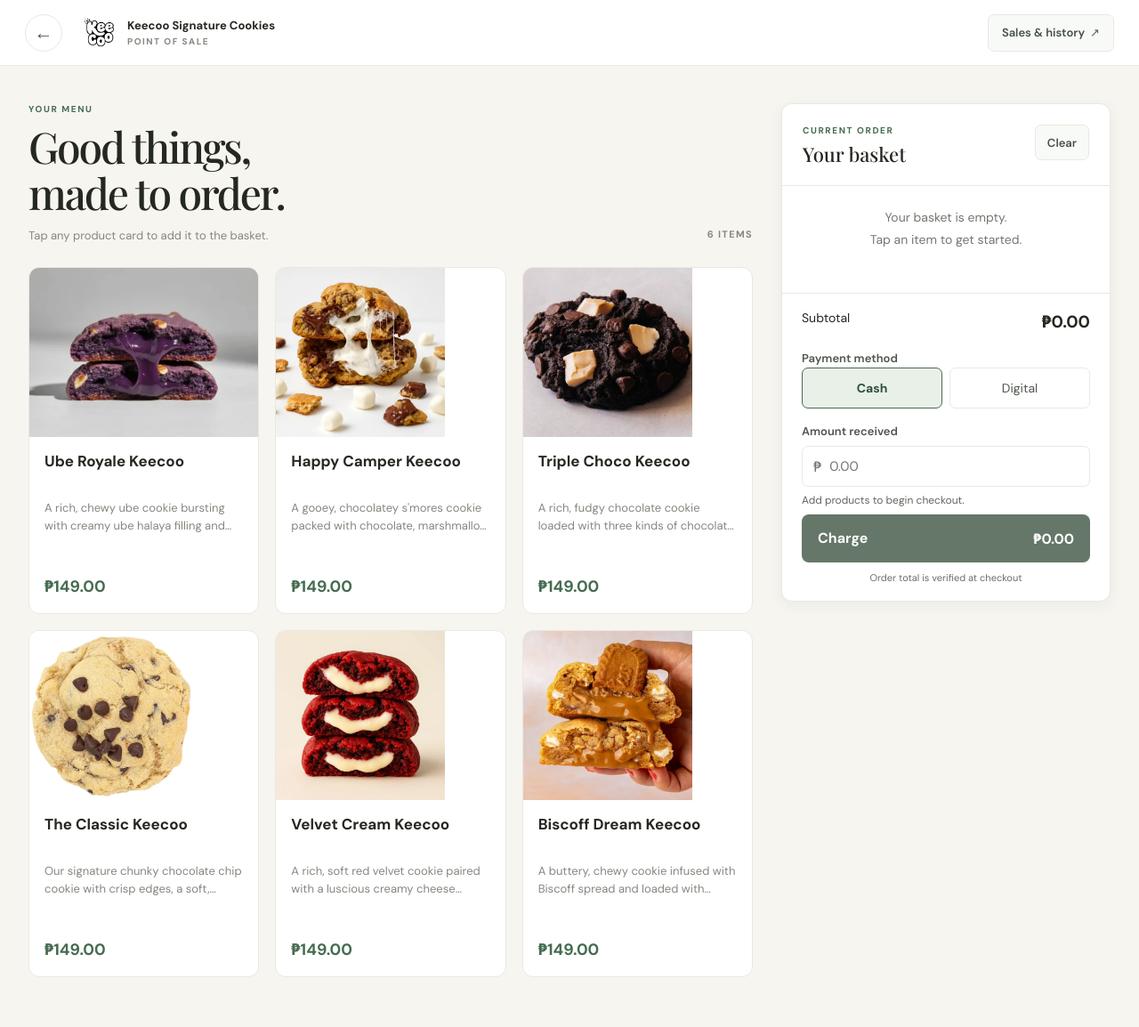
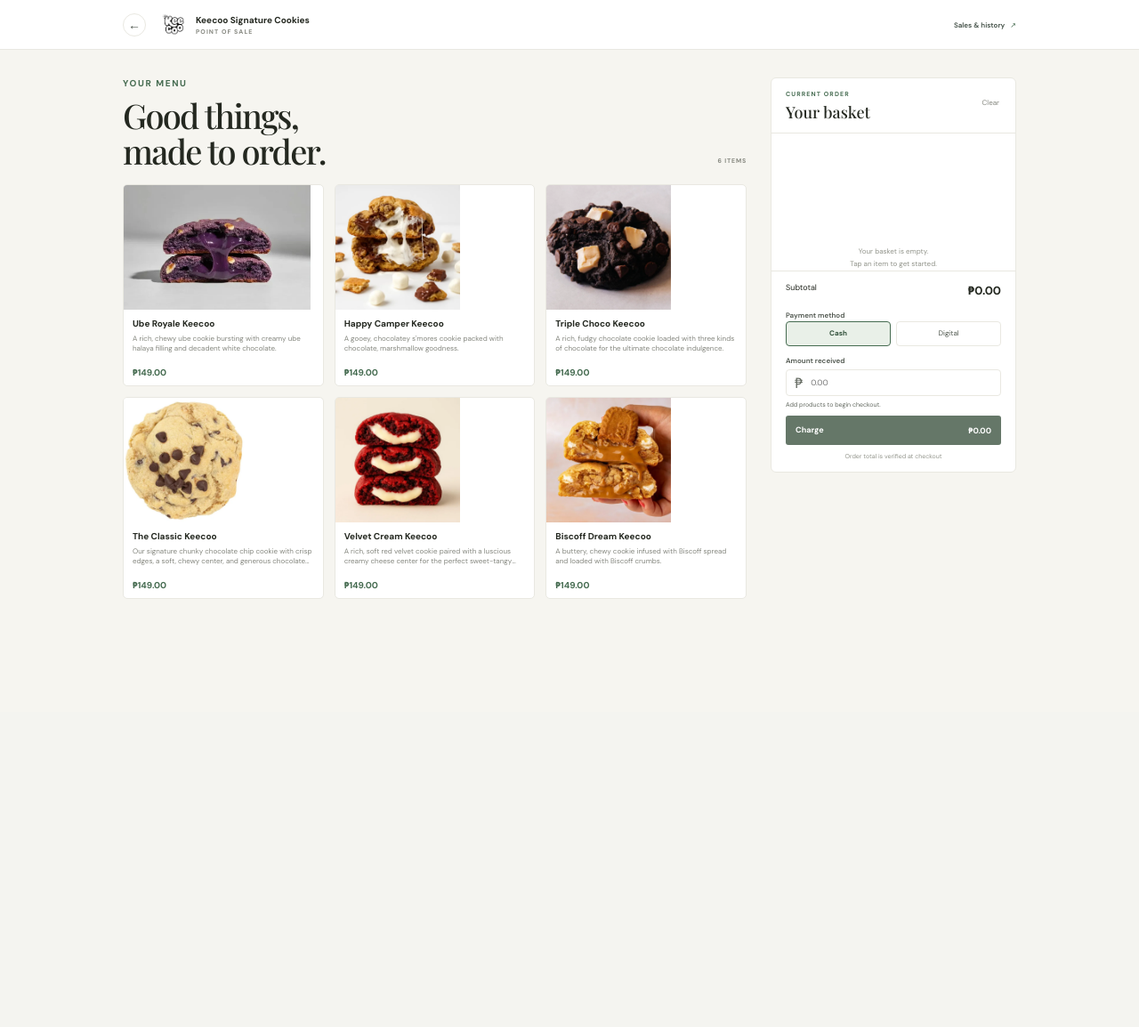
Before and after one commit to tranzfastitdept/twopos, a Flask app: page /keecoo_pos/ in a window 1280 px wide. Shown: the whole page at 89% size. After the commit the page ends 673 px from the top, so only its background shows below. Run offline with Flask 3, Linux system fonts and the light colour scheme.

Commit message:
Edited MainForm, static/app.css, static/pos.js, templates/pos.html and 1 more

```diff
--- a/static/app.css
+++ b/static/app.css
@@ -40,72 +40,72 @@ img { -webkit-user-drag: none; user-drag: none; -webkit-touch-callout: none; }
 .choice-open { display: flex; width: 100%; justify-content: space-between; margin-top: 13px; color: var(--accent); font-size: 12px; font-weight: 700; }
 .home-shell footer { margin-top: 45px; color: #92948b; font-size: 11px; }
 
-.topbar { display: flex; height: 74px; align-items: center; gap: 20px; padding: 0 max(28px, calc((100vw - 1360px) / 2)); border-bottom: 1px solid var(--line); background: #fff; }
-.back-link { display: grid; width: 42px; height: 42px; place-items: center; border: 1px solid var(--line); border-radius: 50%; color: #4f584f; font-size: 21px; }
+.topbar { display: flex; height: 56px; align-items: center; gap: 16px; padding: 0 max(24px, calc((100vw - 1004px) / 2)); border-bottom: 1px solid var(--line); background: #fff; }
+.back-link { display: grid; width: 26px; height: 26px; place-items: center; border: 1px solid var(--line); border-radius: 50%; color: #4f584f; font-size: 14px; }
 .brand { display: flex; min-width: 0; align-items: center; gap: 11px; }
-.brand img { width: 42px; height: 42px; object-fit: contain; }
-.brand > span { display: flex; flex-direction: column; overflow: hidden; font-size: 13px; font-weight: 700; text-overflow: ellipsis; white-space: nowrap; }
-.brand small { margin-top: 3px; color: var(--muted); font-size: 10px; letter-spacing: .15em; }
-.nav-link { display: flex; min-height: 42px; align-items: center; margin-left: auto; padding: 0 15px; border: 1px solid var(--line); border-radius: 7px; background: #f8faf7; color: #435047; font-size: 13px; font-weight: 600; }
+.brand img { width: 29px; height: 29px; object-fit: contain; }
+.brand > span { display: flex; flex-direction: column; overflow: hidden; font-size: 10px; font-weight: 700; text-overflow: ellipsis; white-space: nowrap; }
+.brand small { margin-top: 2px; color: var(--muted); font-size: 7px; letter-spacing: .15em; }
+.nav-link { display: flex; min-height: 30px; align-items: center; margin-left: auto; padding: 0; color: #435047; font-size: 8px; font-weight: 600; }
 .nav-link span { padding-left: 6px; color: var(--accent); }
 
-.register-layout { display: grid; width: min(100% - 64px, 1360px); grid-template-columns: minmax(0, 1fr) 370px; gap: 32px; margin: 0 auto; padding: 42px 0 56px; align-items: start; }
+.register-layout { display: grid; width: min(100% - 48px, 1004px); grid-template-columns: minmax(0, 1fr) 276px; gap: 27px; margin: 0 auto; padding: 31px 0 48px; align-items: start; }
 .catalog { min-width: 0; }
-.section-heading { display: flex; align-items: flex-end; justify-content: space-between; margin-bottom: 26px; }
-.section-heading h1 { font-size: clamp(35px, 4vw, 48px); }
-.menu-hint { margin: 12px 0 0; color: var(--muted); font-size: 13px; line-height: 1.5; }
-.menu-count, .history-count { padding-bottom: 4px; color: var(--muted); font-size: 11px; font-weight: 700; letter-spacing: .12em; }
-.product-grid { display: grid; grid-auto-rows: 1fr; grid-template-columns: repeat(3, minmax(0, 1fr)); align-items: stretch; gap: 18px; }
-.product-card { position: relative; display: flex; width: 100%; height: 100%; min-width: 0; min-height: 390px; flex-direction: column; overflow: hidden; padding: 0; border: 1px solid var(--line); border-radius: 12px; background: #fff; color: var(--ink); text-align: left; cursor: pointer; transition: transform .16s ease, border-color .16s ease, box-shadow .16s ease; }
+.section-heading { display: flex; align-items: flex-end; justify-content: space-between; margin-bottom: 18px; }
+.section-heading h1 { font-size: clamp(34px, 3.1vw, 38px); line-height: 1.04; }
+.menu-hint { margin: 8px 0 0; color: var(--muted); font-size: 10px; line-height: 1.4; }
+.menu-count, .history-count { padding-bottom: 4px; color: var(--muted); font-size: 7px; font-weight: 700; letter-spacing: .12em; }
+.product-grid { display: grid; grid-auto-rows: minmax(227px, 1fr); grid-template-columns: repeat(3, minmax(0, 1fr)); align-items: stretch; gap: 12px; }
+.product-card { position: relative; display: flex; width: 100%; height: 100%; min-width: 0; min-height: 227px; flex-direction: column; overflow: hidden; padding: 0; border: 1px solid var(--line); border-radius: 5px; background: #fff; color: var(--ink); text-align: left; cursor: pointer; touch-action: manipulation; -webkit-tap-highlight-color: transparent; transition: transform .16s ease, border-color .16s ease, box-shadow .16s ease; }
 .product-card:hover, .product-card:focus-visible { transform: translateY(-2px); border-color: #c3d2c3; outline: none; box-shadow: 0 0 0 3px #356b4526, 0 10px 26px #2929181f; }
 .product-card:active { transform: scale(.99); }
-.product-image { display: block; height: 190px; flex: 0 0 190px; overflow: hidden; background: #eeede7; }
+.product-image { display: block; height: 140px; flex: 0 0 140px; overflow: hidden; background: #eeede7; }
 .product-image img { width: 100%; height: 100%; object-fit: cover; }
-.product-details { display: flex; min-height: 198px; flex: 1 1 auto; flex-direction: column; gap: 8px; padding: 16px 17px 18px; }
-.product-details > strong { display: -webkit-box; min-height: 46px; overflow: hidden; color: var(--ink); font-size: 17px; line-height: 1.35; -webkit-box-orient: vertical; -webkit-line-clamp: 2; }
-.product-description { display: -webkit-box; height: 42px; min-height: 42px; overflow: hidden; color: var(--muted); font-size: 13px; line-height: 1.5; -webkit-box-orient: vertical; -webkit-line-clamp: 2; }
-.product-price { margin-top: auto; color: var(--accent); font-size: 18px; font-weight: 700; }
+.product-details { display: flex; min-height: 85px; flex: 1 1 auto; flex-direction: column; gap: 4px; padding: 9px 10px 8px; }
+.product-details > strong { display: block; min-height: 14px; overflow: hidden; color: var(--ink); font-size: 10px; line-height: 1.3; text-overflow: ellipsis; white-space: nowrap; }
+.product-description { display: -webkit-box; height: 23px; min-height: 23px; overflow: hidden; color: var(--muted); font-size: 8px; line-height: 1.4; -webkit-box-orient: vertical; -webkit-line-clamp: 2; }
+.product-price { margin-top: auto; color: var(--accent); font-size: 10px; font-weight: 700; }
 
-.checkout { position: sticky; top: 20px; display: flex; min-height: 560px; max-height: calc(100vh - 100px); flex-direction: column; overflow: hidden; border: 1px solid var(--line); border-radius: 12px; background: #fff; box-shadow: 0 4px 16px #2428200e; }
-.checkout-heading { display: flex; align-items: flex-start; justify-content: space-between; padding: 23px 23px 20px; border-bottom: 1px solid var(--line); }
-.checkout-heading .eyebrow { margin-bottom: 5px; }
-.checkout-heading h2, .history-heading h2 { margin: 0; font-family: "Playfair Display", Georgia, serif; font-size: 22px; font-weight: 500; }
-.text-button { min-height: 40px; padding: 0 13px; border: 1px solid var(--line); border-radius: 7px; background: #f8faf7; color: #495249; font-size: 13px; font-weight: 600; cursor: pointer; }
-.basket-items { overflow: auto; padding: 0 21px; }
-.basket-line { display: grid; grid-template-columns: 60px minmax(0, 1fr) auto; gap: 12px; align-items: start; padding: 16px 0; border-bottom: 1px solid #f0efe9; }
-.basket-line > img { width: 60px; height: 64px; border-radius: 7px; background: #f1f0eb; object-fit: cover; }
+.checkout { position: sticky; top: 16px; display: flex; min-height: 420px; max-height: calc(100vh - 112px); flex-direction: column; overflow: hidden; border: 1px solid var(--line); border-radius: 6px; background: #fff; box-shadow: none; }
+.checkout-heading { display: flex; align-items: flex-start; justify-content: space-between; padding: 13px 16px 11px; border-bottom: 1px solid var(--line); }
+.checkout-heading .eyebrow { margin-bottom: 4px; font-size: 7px; }
+.checkout-heading h2, .history-heading h2 { margin: 0; font-family: "Playfair Display", Georgia, serif; font-size: 18px; font-weight: 500; }
+.text-button { min-height: 28px; padding: 0 2px; border: 0; background: none; color: var(--muted); font-size: 8px; cursor: pointer; }
+.basket-items { flex: 1 1 auto; min-height: 125px; overflow: auto; padding: 0 15px; }
+.basket-line { display: grid; grid-template-columns: 42px minmax(0, 1fr) auto; gap: 8px; align-items: start; padding: 10px 0; border-bottom: 1px solid #f0efe9; }
+.basket-line > img { width: 42px; height: 46px; border-radius: 4px; background: #f1f0eb; object-fit: cover; }
 .basket-line-info { display: flex; min-width: 0; flex-direction: column; gap: 4px; }
-.basket-line-info > strong { overflow: hidden; font-size: 13px; text-overflow: ellipsis; white-space: nowrap; }
-.basket-line-info > span { color: var(--muted); font-size: 12px; }
-.line-total { padding-top: 2px; font-size: 13px; }
-.quantity-control { display: flex; width: max-content; align-items: center; gap: 10px; margin-top: 4px; }
-.quantity-control button { display: grid; width: 36px; height: 36px; place-items: center; border: 1px solid var(--line); border-radius: 6px; background: #fff; cursor: pointer; }
+.basket-line-info > strong { overflow: hidden; font-size: 9px; text-overflow: ellipsis; white-space: nowrap; }
+.basket-line-info > span { color: var(--muted); font-size: 8px; }
+.line-total { padding-top: 2px; font-size: 9px; }
+.quantity-control { display: flex; width: max-content; align-items: center; gap: 8px; margin-top: 4px; }
+.quantity-control button { display: grid; width: 25px; height: 25px; place-items: center; border: 1px solid var(--line); border-radius: 4px; background: #fff; cursor: pointer; }
 .quantity-control button:hover, .quantity-control button:focus-visible { border-color: var(--accent); color: var(--accent); }
-.quantity-control span { min-width: 16px; text-align: center; font-size: 14px; }
-.empty-basket { margin: auto 16px; color: #74786f; font-size: 14px; line-height: 1.8; text-align: center; }
-.checkout-bottom { margin-top: auto; padding: 18px 22px 19px; border-top: 1px solid var(--line); }
-.subtotal { display: flex; justify-content: space-between; margin-bottom: 20px; font-size: 14px; }
-.subtotal strong { font-size: 19px; }
-.payment-options { display: grid; grid-template-columns: repeat(2, minmax(0, 1fr)); gap: 8px; margin: 0 0 17px; padding: 0; border: 0; }
-.payment-options legend { grid-column: 1 / -1; margin: 0 0 2px; padding: 0; color: #4e554d; font-size: 13px; font-weight: 600; }
+.quantity-control span { min-width: 12px; text-align: center; font-size: 10px; }
+.empty-basket { margin: auto 12px; color: #92948b; font-size: 8px; line-height: 1.8; text-align: center; }
+.checkout-bottom { flex: 0 0 auto; margin-top: auto; padding: 12px 16px 13px; border-top: 1px solid var(--line); }
+.subtotal { display: flex; justify-content: space-between; margin-bottom: 14px; font-size: 9px; }
+.subtotal strong { font-size: 13px; }
+.payment-options { display: grid; grid-template-columns: repeat(2, minmax(0, 1fr)); gap: 6px; margin: 0 0 11px; padding: 0; border: 0; }
+.payment-options legend { grid-column: 1 / -1; margin: 0 0 2px; padding: 0; color: #4e554d; font-size: 8px; font-weight: 600; }
 .payment-options label { min-width: 0; margin: 0; cursor: pointer; }
 .payment-options input { position: absolute; opacity: 0; }
-.payment-options label span { display: block; min-height: 46px; padding: 13px 9px; border: 1px solid var(--line); border-radius: 7px; color: #50584f; font-size: 14px; text-align: center; }
+.payment-options label span { display: block; min-height: 28px; padding: 7px 6px; border: 1px solid var(--line); border-radius: 4px; color: #50584f; font-size: 8px; text-align: center; }
 .payment-options input:checked + span { border-color: var(--accent); background: var(--accent-pale); color: var(--accent-dark); font-weight: 700; }
 .payment-options input:focus-visible + span { outline: 2px solid var(--accent); outline-offset: 2px; }
-.field-label { display: block; margin-bottom: 8px; color: #4e554d; font-size: 13px; font-weight: 600; }
-.cash-input { display: flex; height: 46px; align-items: center; gap: 7px; padding: 0 12px; border: 1px solid var(--line); border-radius: 7px; color: #62685f; }
+.field-label { display: block; margin-bottom: 5px; color: #4e554d; font-size: 8px; font-weight: 600; }
+.cash-input { display: flex; height: 30px; align-items: center; gap: 7px; padding: 0 9px; border: 1px solid var(--line); border-radius: 4px; color: #62685f; }
 .cash-input:focus-within { border-color: var(--accent); }
-.cash-input input { width: 100%; min-height: 38px; border: 0; outline: 0; background: transparent; color: var(--ink); font-size: 15px; }
-.change-message { min-height: 20px; margin: 7px 0 4px; color: #62685f; font-size: 12px; }
+.cash-input input { width: 100%; min-height: 25px; border: 0; outline: 0; background: transparent; color: var(--ink); font-size: 9px; }
+.change-message { min-height: 14px; margin: 5px 0 3px; color: #62685f; font-size: 7px; }
 .change-message.is-error, .error-message { color: var(--danger); }
 .change-message.is-success { color: var(--accent); }
-.error-message { min-height: 0; margin: 0 0 5px; font-size: 11px; }
+.error-message { min-height: 0; margin: 0 0 4px; font-size: 8px; }
 .error-message:empty { display: none; }
-.checkout-button { display: flex; width: 100%; min-height: 54px; align-items: center; justify-content: space-between; padding: 0 18px; border: 0; border-radius: 8px; background: var(--accent); color: #fff; font-size: 16px; font-weight: 700; cursor: pointer; }
+.checkout-button { display: flex; width: 100%; min-height: 33px; align-items: center; justify-content: space-between; padding: 0 11px; border: 0; border-radius: 3px; background: var(--accent); color: #fff; font-size: 9px; font-weight: 700; cursor: pointer; }
 .checkout-button:hover:not(:disabled) { background: var(--accent-dark); }
 .checkout-button:disabled { background: #657768; color: #fff; cursor: not-allowed; }
-.secure-note { margin: 10px 0 0; color: #686e65; font-size: 11px; text-align: center; }
+.secure-note { margin: 8px 0 0; color: #92948b; font-size: 7px; text-align: center; }
 
 .analytics-shell { width: min(100% - 56px, 1120px); margin: 0 auto; padding: 48px 0 70px; }
 .analytics-title { display: flex; align-items: flex-end; justify-content: space-between; margin-bottom: 27px; }
--- a/static/pos.js
+++ b/static/pos.js
@@ -105,7 +105,10 @@
   async function loadProducts() {
     const response = await fetch(`/${slug}/api/products`);
     if (!response.ok) throw new Error("Could not load this shop's menu.");
-    products = await response.json();
+    products = (await response.json()).map((product) => ({
+      ...product,
+      id: product.id ?? product.product_id,
+    }));
     document.getElementById("product-count").textContent = `${products.length} ITEMS`;
     const grid = document.getElementById("catalog-grid");
     for (const product of products) {
--- a/templates/pos.html
+++ b/templates/pos.html
@@ -4,7 +4,7 @@
   <meta charset="utf-8">
   <meta name="viewport" content="width=device-width, initial-scale=1">
   <title>{{ shop.name }} | Register</title>
-  <link rel="stylesheet" href="{{ url_for('static', filename='app.css', v='3') }}">
+  <link rel="stylesheet" href="{{ url_for('static', filename='app.css', v='4') }}">
 </head>
 <body class="pos-page" data-shop="{{ shop.slug }}" data-name="{{ shop.name }}" data-receipt-header="{{ shop.receipt_header }}">
   <header class="topbar">
@@ -20,7 +20,7 @@
   <main class="register-layout">
     <section class="catalog">
       <div class="section-heading">
-        <div><p class="eyebrow">YOUR MENU</p><h1>Good things,<br>made to order.</h1><p class="menu-hint">Tap any product card to add it to the basket.</p></div>
+        <div><p class="eyebrow">YOUR MENU</p><h1>Good things,<br>made to order.</h1></div>
         <span class="menu-count" id="product-count"></span>
       </div>
       <div id="catalog-grid" class="product-grid" aria-live="polite"></div>
@@ -49,6 +49,6 @@
   </main>
   <div id="receipt-overlay" class="receipt-overlay" hidden></div>
   <script src="{{ url_for('static', filename='interaction-lock.js', v='1') }}" defer></script>
-  <script src="{{ url_for('static', filename='pos.js', v='4') }}" defer></script>
+  <script src="{{ url_for('static', filename='pos.js', v='5') }}" defer></script>
 </body>
 </html>
--- a/theme/assets/static/pos.js
+++ b/theme/assets/static/pos.js
@@ -105,7 +105,10 @@
   async function loadProducts() {
     const response = await fetch(`/${slug}/api/products`);
     if (!response.ok) throw new Error("Could not load this shop's menu.");
-    products = await response.json();
+    products = (await response.json()).map((product) => ({
+      ...product,
+      id: product.id ?? product.product_id,
+    }));
     document.getElementById("product-count").textContent = `${products.length} ITEMS`;
     const grid = document.getElementById("catalog-grid");
     for (const product of products) {
```
Also changed, not shown: client_code/MainForm/__init__.py (+6 -43 lines), theme/assets/static/app.css (+46 -46 lines), theme/assets/templates/pos.html (+5 -46 lines), theme/assets/theme.css (+75 -40 lines).
